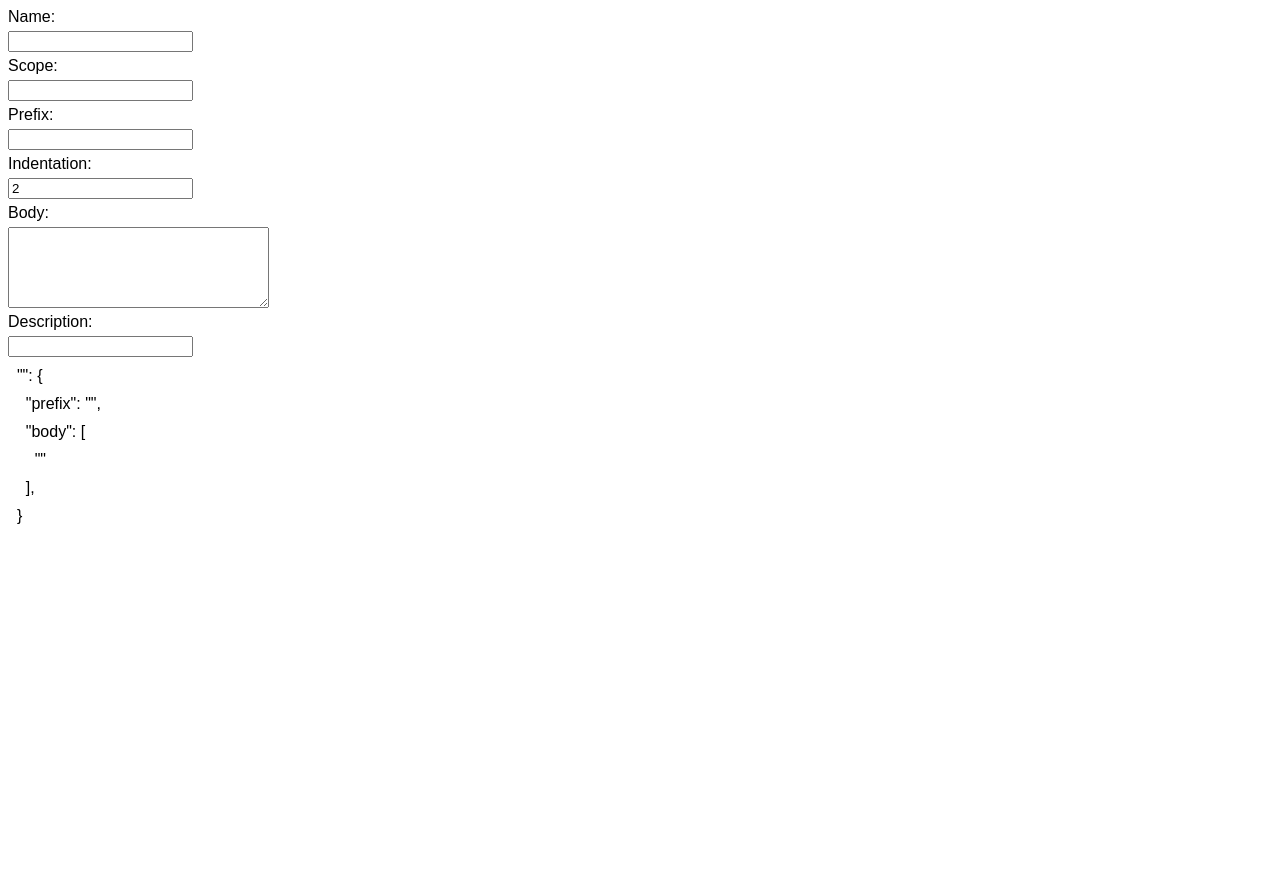
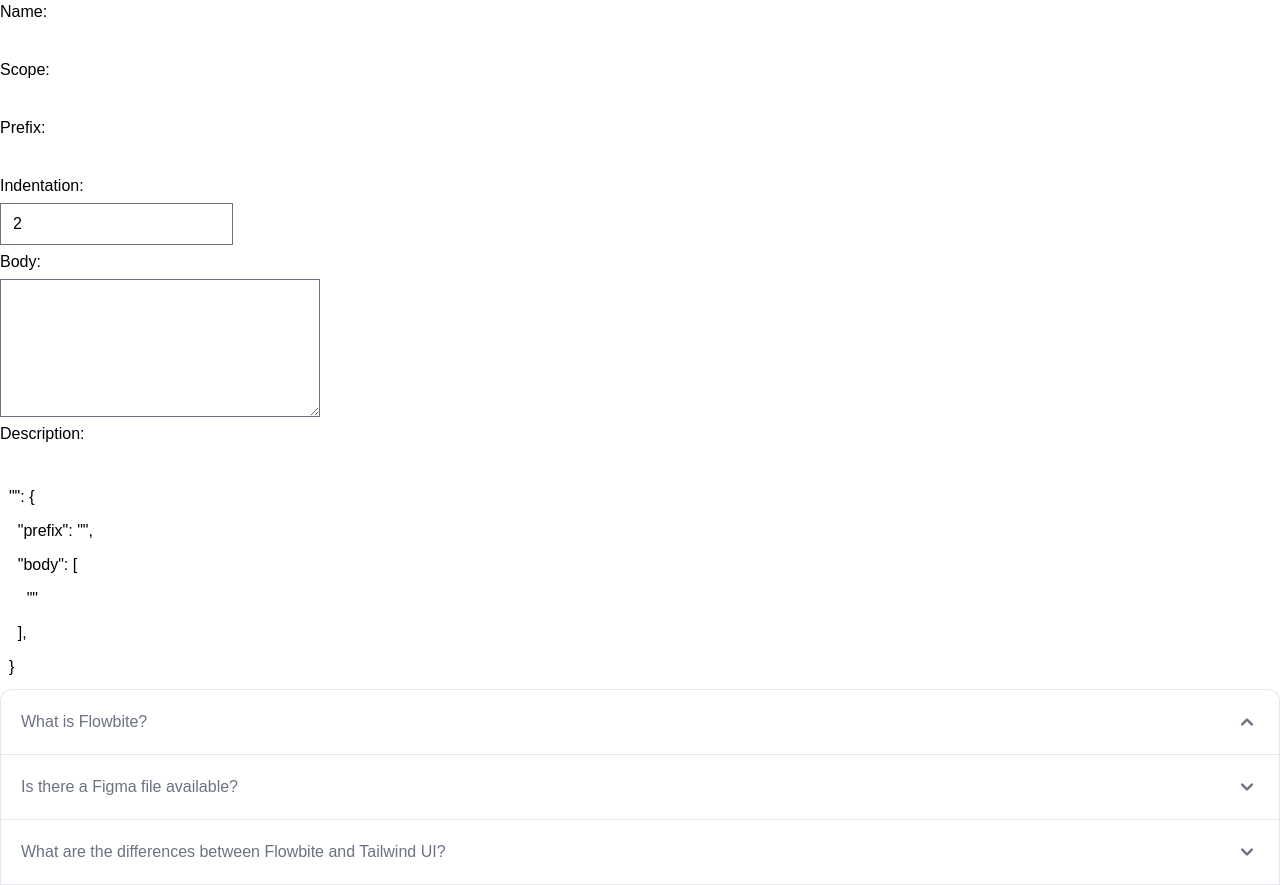
Before and after one commit to TiagoJacintoDev/vscode-snippet-generator, a React (Vite) app: page / in a window 1280 px wide. Before the commit the page ends 800 px from the top, so only its background shows below. Built offline with nearby package versions, Linux system fonts and the light colour scheme.

Commit message:
Install Dependencies: Tailwind & Flowbite

```diff
--- a/package.json
+++ b/package.json
@@ -9,6 +9,7 @@
     "preview": "vite preview"
   },
   "dependencies": {
+    "flowbite": "^1.6.2",
     "react": "^18.2.0",
     "react-dom": "^18.2.0"
   },
@@ -16,6 +17,9 @@
     "@types/react": "^18.0.26",
     "@types/react-dom": "^18.0.9",
     "@vitejs/plugin-react-swc": "^3.0.0",
+    "autoprefixer": "^10.4.13",
+    "postcss": "^8.4.21",
+    "tailwindcss": "^3.2.4",
     "typescript": "^4.9.3",
     "vite": "^4.0.0"
   }
--- /dev/null
+++ b/postcss.config.cjs
@@ -0,0 +1,6 @@
+module.exports = {
+  plugins: {
+    tailwindcss: {},
+    autoprefixer: {},
+  },
+}
--- /dev/null
+++ b/src/Accordion.tsx
@@ -0,0 +1,169 @@
+export const Accordion = () => {
+  return (
+    <div id="accordion-collapse" data-accordion="collapse">
+      <h2 id="accordion-collapse-heading-1">
+        <button
+          type="button"
+          className="flex items-center justify-between w-full p-5 font-medium text-left text-gray-500 border border-b-0 border-gray-200 rounded-t-xl focus:ring-4 focus:ring-gray-200 dark:focus:ring-gray-800 dark:border-gray-700 dark:text-gray-400 hover:bg-gray-100 dark:hover:bg-gray-800"
+          data-accordion-target="#accordion-collapse-body-1"
+          aria-expanded="true"
+          aria-controls="accordion-collapse-body-1"
+        >
+          <span>What is Flowbite?</span>
+          <svg
+            data-accordion-icon
+            className="w-6 h-6 rotate-180 shrink-0"
+            fill="currentColor"
+            viewBox="0 0 20 20"
+            xmlns="http://www.w3.org/2000/svg"
+          >
+            <path
+              fill-rule="evenodd"
+              d="M5.293 7.293a1 1 0 011.414 0L10 10.586l3.293-3.293a1 1 0 111.414 1.414l-4 4a1 1 0 01-1.414 0l-4-4a1 1 0 010-1.414z"
+              clip-rule="evenodd"
+            ></path>
+          </svg>
+        </button>
+      </h2>
+      <div
+        id="accordion-collapse-body-1"
+        className="hidden"
+        aria-labelledby="accordion-collapse-heading-1"
+      >
+        <div className="p-5 font-light border border-b-0 border-gray-200 dark:border-gray-700 dark:bg-gray-900">
+          <p className="mb-2 text-gray-500 dark:text-gray-400">
+            Flowbite is an open-source library of interactive components built
+            on top of Tailwind CSS including buttons, dropdowns, modals,
+            navbars, and more.
+          </p>
+          <p className="text-gray-500 dark:text-gray-400">
+            Check out this guide to learn how to{" "}
+            <a
+              href="/docs/getting-started/introduction/"
+              className="text-blue-600 dark:text-blue-500 hover:underline"
+            >
+              get started
+            </a>{" "}
+            and start developing websites even faster with components on top of
+            Tailwind CSS.
+          </p>
+        </div>
+      </div>
+      <h2 id="accordion-collapse-heading-2">
+        <button
+          type="button"
+          className="flex items-center justify-between w-full p-5 font-medium text-left text-gray-500 border border-b-0 border-gray-200 focus:ring-4 focus:ring-gray-200 dark:focus:ring-gray-800 dark:border-gray-700 dark:text-gray-400 hover:bg-gray-100 dark:hover:bg-gray-800"
+          data-accordion-target="#accordion-collapse-body-2"
+          aria-expanded="false"
+          aria-controls="accordion-collapse-body-2"
+        >
+          <span>Is there a Figma file available?</span>
+          <svg
+            data-accordion-icon
+            className="w-6 h-6 shrink-0"
+            fill="currentColor"
+            viewBox="0 0 20 20"
+            xmlns="http://www.w3.org/2000/svg"
+          >
+            <path
+              fill-rule="evenodd"
+              d="M5.293 7.293a1 1 0 011.414 0L10 10.586l3.293-3.293a1 1 0 111.414 1.414l-4 4a1 1 0 01-1.414 0l-4-4a1 1 0 010-1.414z"
+              clip-rule="evenodd"
+            ></path>
+          </svg>
+        </button>
+      </h2>
+      <div
+        id="accordion-collapse-body-2"
+        className="hidden"
+        aria-labelledby="accordion-collapse-heading-2"
+      >
+        <div className="p-5 font-light border border-b-0 border-gray-200 dark:border-gray-700">
+          <p className="mb-2 text-gray-500 dark:text-gray-400">
+            Flowbite is first conceptualized and designed using the Figma
+            software so everything you see in the library has a design
+            equivalent in our Figma file.
+          </p>
+          <p className="text-gray-500 dark:text-gray-400">
+            Check out the{" "}
+            <a
+              href="https://flowbite.com/figma/"
+              className="text-blue-600 dark:text-blue-500 hover:underline"
+            >
+              Figma design system
+            </a>{" "}
+            based on the utility classNamees from Tailwind CSS and components
+            from Flowbite.
+          </p>
+        </div>
+      </div>
+      <h2 id="accordion-collapse-heading-3">
+        <button
+          type="button"
+          className="flex items-center justify-between w-full p-5 font-medium text-left text-gray-500 border border-gray-200 focus:ring-4 focus:ring-gray-200 dark:focus:ring-gray-800 dark:border-gray-700 dark:text-gray-400 hover:bg-gray-100 dark:hover:bg-gray-800"
+          data-accordion-target="#accordion-collapse-body-3"
+          aria-expanded="false"
+          aria-controls="accordion-collapse-body-3"
+        >
+          <span>
+            What are the differences between Flowbite and Tailwind UI?
+          </span>
+          <svg
+            data-accordion-icon
+            className="w-6 h-6 shrink-0"
+            fill="currentColor"
+            viewBox="0 0 20 20"
+            xmlns="http://www.w3.org/2000/svg"
+          >
+            <path
+              fill-rule="evenodd"
+              d="M5.293 7.293a1 1 0 011.414 0L10 10.586l3.293-3.293a1 1 0 111.414 1.414l-4 4a1 1 0 01-1.414 0l-4-4a1 1 0 010-1.414z"
+              clip-rule="evenodd"
+            ></path>
+          </svg>
+        </button>
+      </h2>
+      <div
+        id="accordion-collapse-body-3"
+        className="hidden"
+        aria-labelledby="accordion-collapse-heading-3"
+      >
+        <div className="p-5 font-light border border-t-0 border-gray-200 dark:border-gray-700">
+          <p className="mb-2 text-gray-500 dark:text-gray-400">
+            The main difference is that the core components from Flowbite are
+            open source under the MIT license, whereas Tailwind UI is a paid
+            product. Another difference is that Flowbite relies on smaller and
+            standalone components, whereas Tailwind UI offers sections of pages.
+          </p>
+          <p className="mb-2 text-gray-500 dark:text-gray-400">
+            However, we actually recommend using both Flowbite, Flowbite Pro,
+            and even Tailwind UI as there is no technical reason stopping you
+            from using the best of two worlds.
+          </p>
+          <p className="mb-2 text-gray-500 dark:text-gray-400">
+            Learn more about these technologies:
+          </p>
+          <ul className="pl-5 text-gray-500 list-disc dark:text-gray-400">
+            <li>
+              <a
+                href="https://flowbite.com/pro/"
+                className="text-blue-600 dark:text-blue-500 hover:underline"
+              >
+                Flowbite Pro
+              </a>
+            </li>
+            <li>
+              <a
+                href="https://tailwindui.com/"
+                rel="nofollow"
+                className="text-blue-600 dark:text-blue-500 hover:underline"
+              >
+                Tailwind UI
+              </a>
+            </li>
+          </ul>
+        </div>
+      </div>
+    </div>
+  );
+};
--- a/src/App.tsx
+++ b/src/App.tsx
@@ -1,4 +1,5 @@
 import { useState } from "react";
+import { Accordion } from "./Accordion";
 import { Display } from "./components/Display";
 import { Form } from "./components/Form";
 import { Inputs } from "./types/Inputs";
@@ -19,6 +20,7 @@
     <>
       <Form {...inputs} setInputs={setInputs} />
       <Display {...inputs} />
+      <Accordion />
     </>
   );
 };
--- a/src/index.css
+++ b/src/index.css
@@ -1,3 +1,7 @@
+@tailwind base;
+@tailwind components;
+@tailwind utilities;
+
 html {
   font-family: sans-serif;
 }
--- a/src/main.tsx
+++ b/src/main.tsx
@@ -1,6 +1,7 @@
 import ReactDOM from "react-dom/client";
 import { App } from "./App";
 import "./index.css";
+import "flowbite";
 
 ReactDOM.createRoot(document.getElementById("root") as HTMLElement).render(
   <App />
--- /dev/null
+++ b/tailwind.config.cjs
@@ -0,0 +1,8 @@
+/** @type {import('tailwindcss').Config} */
+module.exports = {
+  content: ["./index.html", "./src/**/*.{js,ts,jsx,tsx}"],
+  theme: {
+    extend: {},
+  },
+  plugins: [require("flowbite/plugin")],
+};
```
Also changed, not shown: 1 other file (tests, documents, lock files or other folders).
